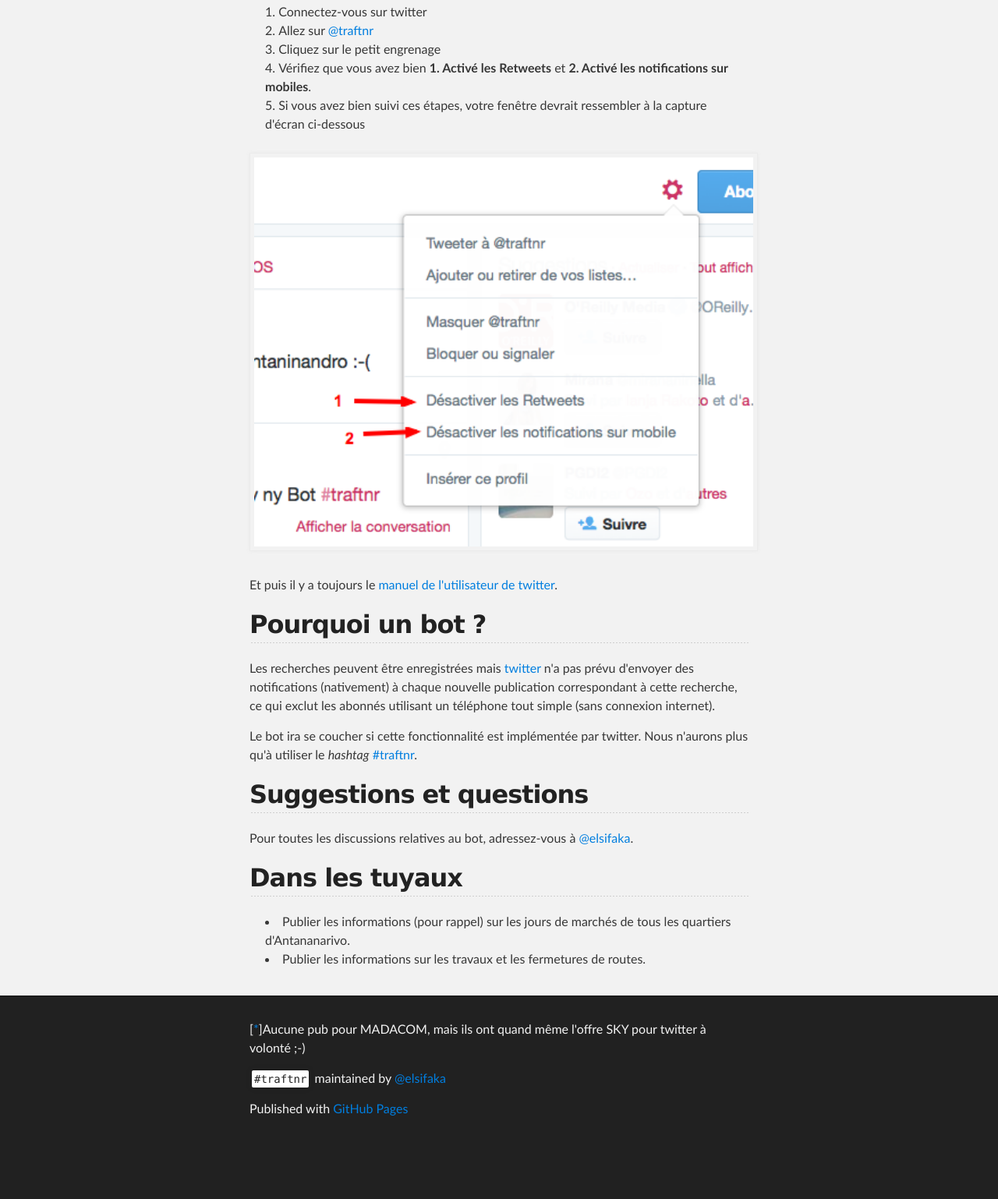
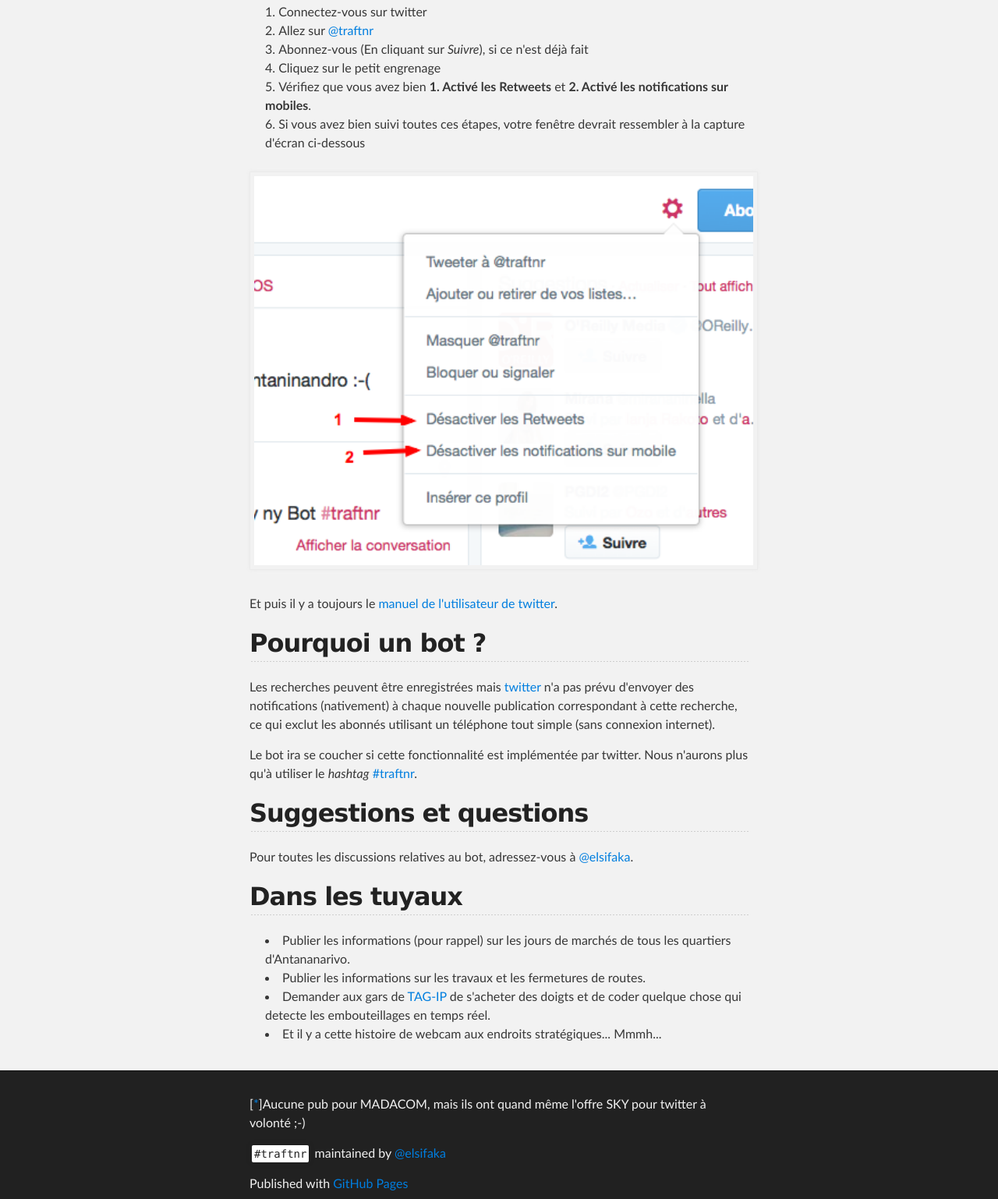
Before and after one commit to elsifaka/traftnr.mrkb.mg, a plain HTML site: page index.html in a window 1280 px wide. Shown: the part 1078-2616 px from the top of the page at 78% size. Before the commit the page ends 2547 px from the top, so only its background shows below. Drawn offline with Linux system fonts and the light colour scheme.

Commit message:
Petite correction et TODO

```diff
--- a/index.html
+++ b/index.html
@@ -60,9 +60,10 @@
         <ol>
           <li>Connectez-vous sur twitter</li>
           <li>Allez sur <a href="https://twitter.com/traftnr">@traftnr</a></li>
+          <li>Abonnez-vous (En cliquant sur <em>Suivre</em>), si ce n'est déjà fait</li>
           <li>Cliquez sur le petit engrenage</li>
           <li>Vérifiez que vous avez bien <strong>1. Activé les Retweets</strong> et <strong>2. Activé les notifications sur mobiles</strong>.</li>
-          <li>Si vous avez bien suivi ces étapes, votre fenêtre devrait ressembler à la capture d'écran ci-dessous</li>
+          <li>Si vous avez bien suivi toutes ces étapes, votre fenêtre devrait ressembler à la capture d'écran ci-dessous</li>
         </ol>
         <p>
             <img src="/images/activate-mobile-notifications.png" alt="Activer les retweets, Activer les notifications mobiles" />
@@ -77,6 +78,8 @@
         <ul>
           <li>Publier les informations (pour rappel) sur les jours de marchés de tous les quartiers d'Antananarivo.</li>
           <li>Publier les informations sur les travaux et les fermetures de routes.</li>
+          <li>Demander aux gars de <a href="http://tag-ip.com">TAG-IP</a> de s'acheter des doigts et de coder quelque chose qui detecte les embouteillages en temps réel.</li>
+          <li>Et il y a cette histoire de webcam aux endroits stratégiques... Mmmh...</li>
         </ul>
       </section>
     </div>
```
